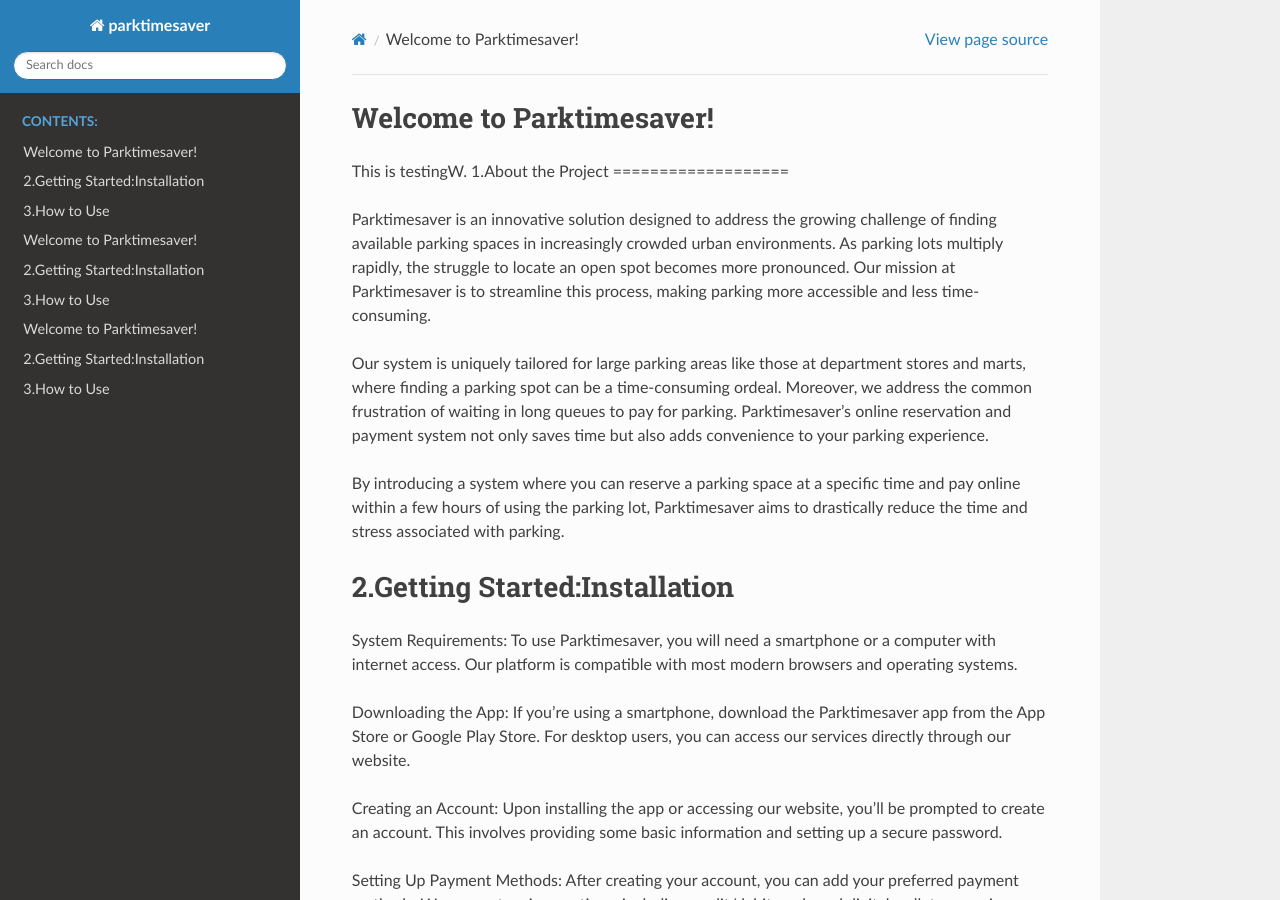
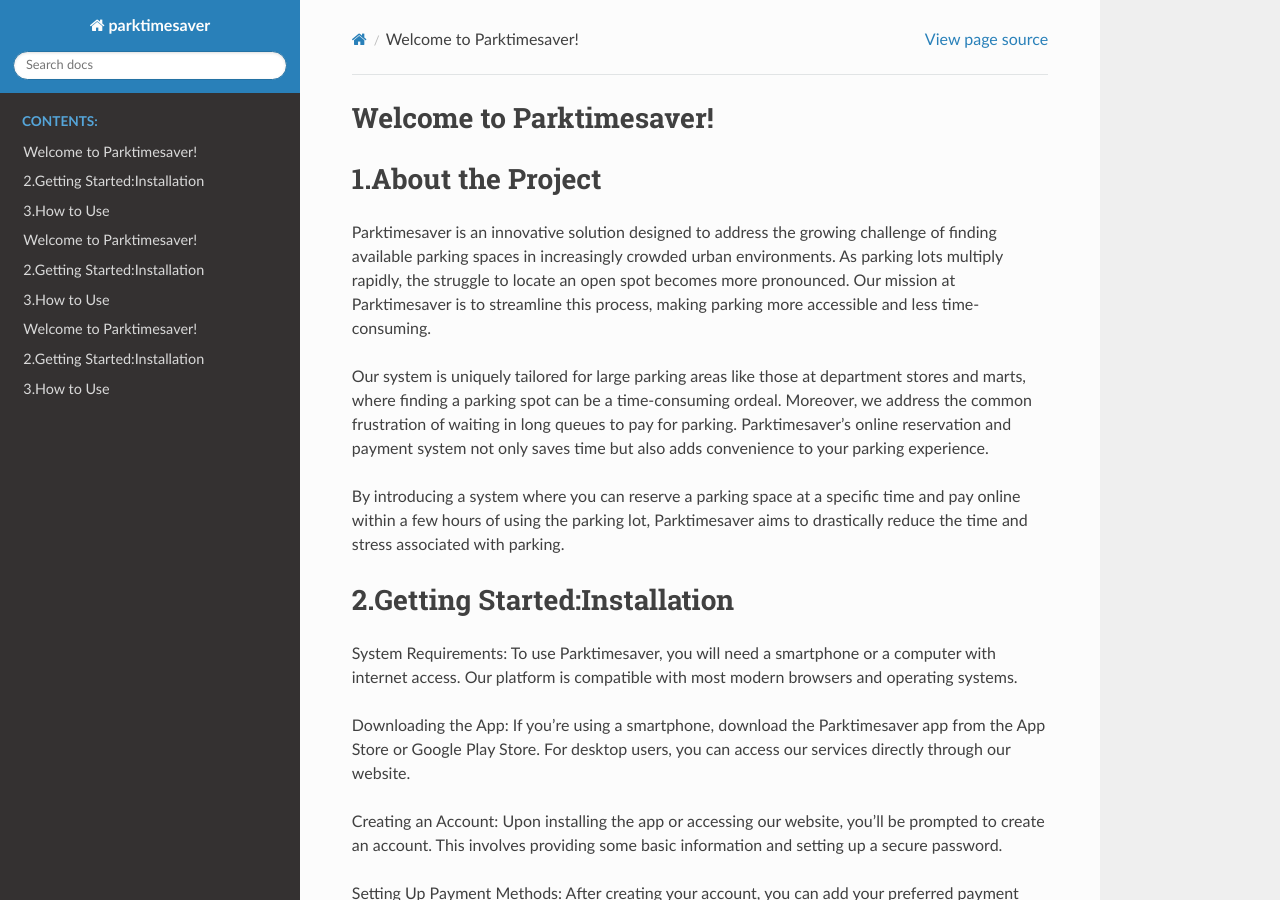
Before and after one commit to ssumday24/Parkingtimesaver, a Sphinx documentation site: the page built from docs/source/index.rst, in a window 1280 px wide and 900 px high. Built offline with Sphinx 7.4.7 and the Read the Docs theme 2.0.0, drawn with Linux system fonts in a browser that asks for light colours.

Commit message:
Update index.rst

```diff
--- a/docs/source/index.rst
+++ b/docs/source/index.rst
@@ -5,7 +5,7 @@
 
 Welcome to Parktimesaver!
 =========================
-This is testingW.
+
 1.About the Project
 ===================
 
```
